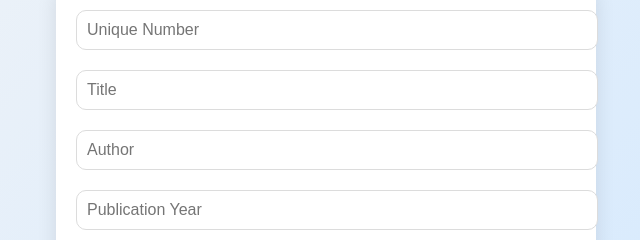
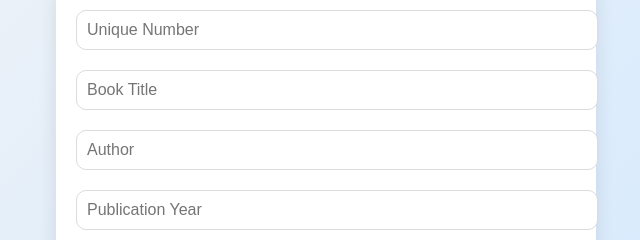
Before and after one commit to roy9382/GMDCSA-LIBRARY, a plain HTML site: page index.html in a window 1280 px wide. Shown: the part 153-393 px from the top of the page, 314-954 px from the left. Drawn offline with Linux system fonts and the light colour scheme.

Commit message:
Update index.html

```diff
--- a/index.html
+++ b/index.html
@@ -100,7 +100,7 @@
     <div class="form-container">
         <form id="bookForm">
             <input type="text" id="uniqueNumber" placeholder="Unique Number" required>
-            <input type="text" id="title" placeholder="Title" required>
+            <input type="text" id="book title" placeholder="Book Title" required>
             <input type="text" id="author" placeholder="Author" required>
             <input type="number" id="publication year" placeholder="Publication Year" required>
             <button type="submit">Add Book</button>
```
